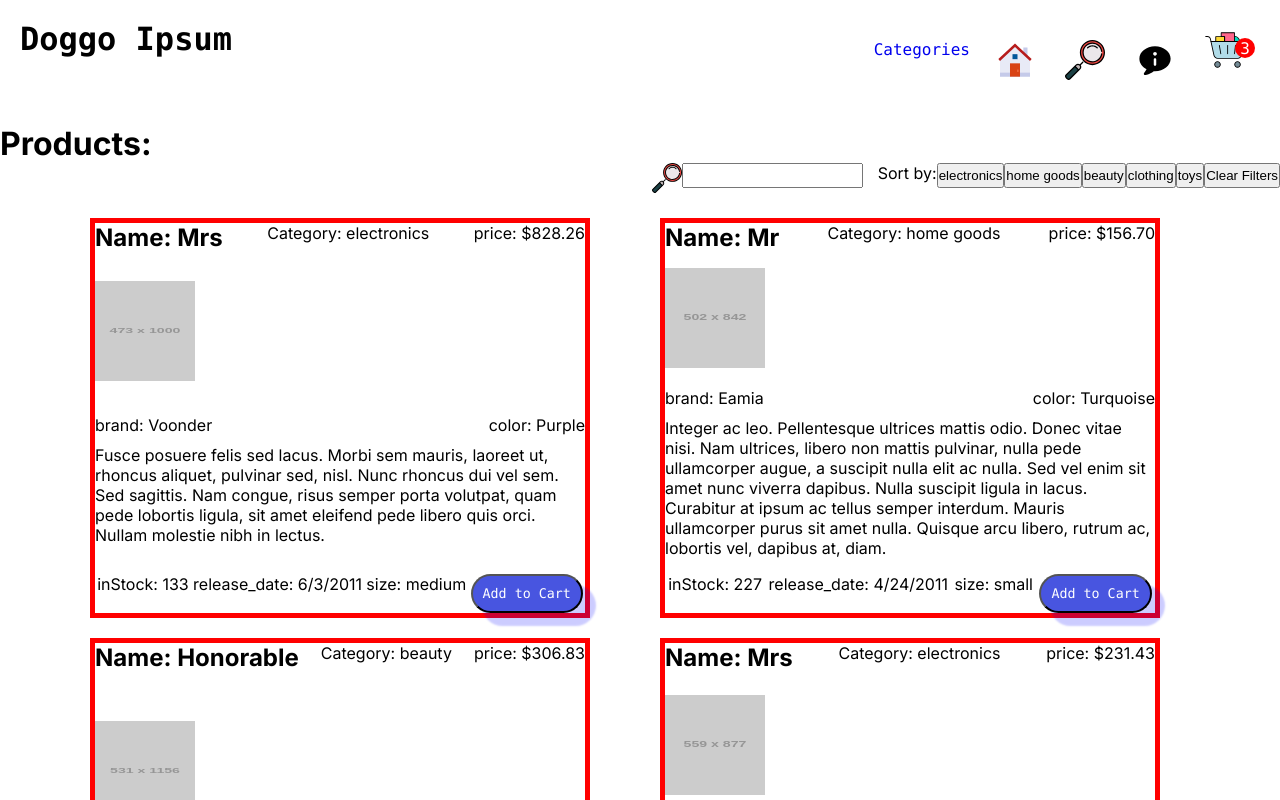
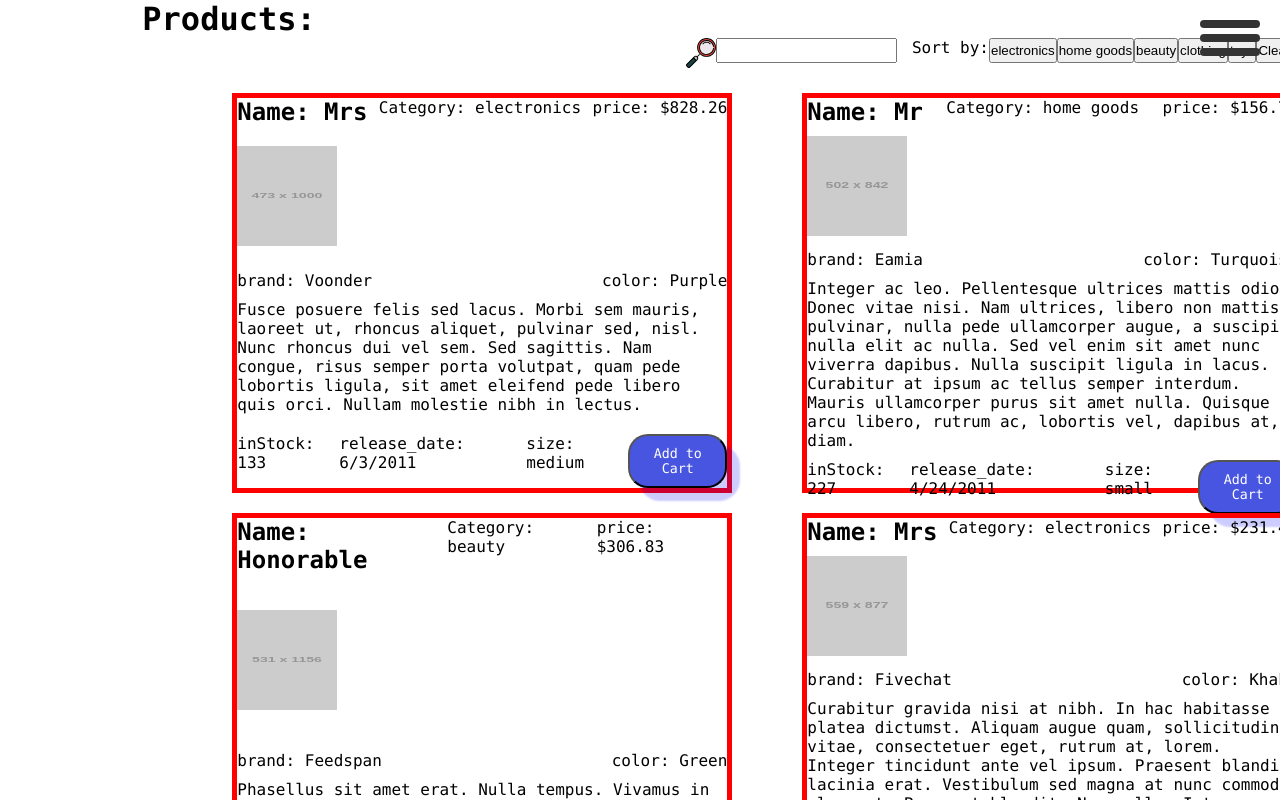
Before and after one commit to Erikang20/Fun_ecommerce_company, a Next.js app: page /collections in a window 1280 px wide. Shown: the top 800 px of the page. Built offline with nearby package versions, Linux system fonts and the light colour scheme.

Commit message:
for fun: creating a better menu

```diff
--- /dev/null
+++ b/app/components/Button.tsx
@@ -0,0 +1,26 @@
+import Link from "next/link";
+import styles from "./styles.module.css";
+
+export const ButtonMenu = () => {
+	return (
+		<>
+			<label className={styles.hamburgerBtn}>
+				<input type="checkbox" />
+			</label>
+			<aside className={styles.sidebarHamburger}>
+				<nav className={styles.navContainer}>
+					<Link href="/category">Categories</Link>
+					<Link href="/">Home</Link>
+					<Link href="/collections">Products</Link>
+					<Link href="/about">About us</Link>
+					<div className={styles.shoppingCartContainer}>
+						<Link href="/cart" className={styles.shoppingCart}>
+							Cart
+							<div className={styles.cartCounter}>3</div>
+						</Link>
+					</div>
+				</nav>
+			</aside>
+		</>
+	);
+};
--- a/app/components/Header.tsx
+++ /dev/null
@@ -1,46 +0,0 @@
-"use client";
-import React, { useState } from "react";
-import Image from "next/image";
-import Link from "next/link";
-import styles from "./styles.module.css";
-import ShoppingCart from "@assets/shopping-cart.svg";
-import SearchIcon from "@assets/search.svg";
-import HomeIcon from "@assets/home.svg";
-import AboutUs from "@assets/about-us.svg";
-
-export const Header = () => {
-	const handleClick = () => {
-		console.log("click");
-	};
-
-	return (
-		<div className={styles.header}>
-			<div>
-				<h1>Doggo Ipsum</h1>
-			</div>
-
-			<nav className={styles.navContainer}>
-				<Link href="/category">Categories</Link>
-				<Link href="/">
-					<Image src={HomeIcon} alt={""} height={40} width={50} />
-				</Link>
-				<Link href="/collections">
-					<Image src={SearchIcon} alt={""} height={40} width={50} />
-				</Link>
-				<Link href="/about">
-					<Image src={AboutUs} alt={""} height={40} width={50} />
-				</Link>
-				<div className={styles.shoppingCartContainer}>
-					<Link
-						href="/cart"
-						className={styles.shoppingCart}
-						onClick={handleClick}
-					>
-						<Image src={ShoppingCart} alt={""} height={40} width={50} />
-						<div className={styles.cartCounter}>3</div>
-					</Link>
-				</div>
-			</nav>
-		</div>
-	);
-};
--- a/app/components/styles.module.css
+++ b/app/components/styles.module.css
@@ -1,32 +1,113 @@
-.header {
+/**
+* Hamburger button
+*/
+
+.hamburgerBtn {
+	/**
+  * using the height of the element and multiplying by the square root of 2
+  */
+	--x-width: calc(var(--hamburger-height) * 1.41421356237);
 	display: flex;
-	justify-content: space-between;
-	margin: 20px;
-	margin-right: auto;
-	font-family: var(--font-mono);
+	flex-direction: column;
+	gap: 6px;
+	width: max-content;
+	position: absolute;
+	top: 20px;
+	right: 20px;
+	z-index: 2;
+	cursor: pointer;
+}
+
+.hamburgerBtn:has(input:checked) {
+	--foreground: white;
+	--background: #333;
+}
+
+.hamburgerBtn:has(input:focus-visible)::before,
+.hamburgerBtn:has(input:focus-visible)::after,
+.hamburgerBtn input:focus-visible {
+	border: 1px solid var(--background);
+	box-shadow: 0 0 0 1px var(--foreground);
+}
+
+.hamburgerBtn::before,
+.hamburgerBtn::after,
+.hamburgerBtn input {
+	content: "";
+	width: var(--bar-width);
+	height: var(--bar-height);
+	background-color: var(--foreground);
+	border-radius: 9999px;
+	transform-origin: left center;
+	transition: opacity var(--animation-timing), width var(--animation-timing),
+		rotate var(--animation-timing),
+		translate var(--animation-timing) background-color var(--animation-timing);
+}
+
+.hamburgerBtn input {
+	appearance: none;
+	padding: 0;
+	margin: 0;
+	outline: none;
+	pointer-events: none;
+}
+
+.hamburgerBtn:has(input:checked)::before {
+	rotate: 45deg;
+	width: var(--x-width);
+	translate: 0 calc(var(--bar-height) / -2);
+	/* z-index: 2; */
+	/* background-color: var(--background); */
+}
+
+.hamburgerBtn:has(input:checked)::after {
+	rotate: -45deg;
+	width: var(--x-width);
+	translate: 0 calc(var(--bar-height) / 2);
+	/* z-index: 2; */
+	/* background-color: var(--background); */
+}
+
+.hamburgerBtn input:checked {
+	opacity: 0;
+	width: 0;
+}
+
+.sidebarHamburger {
+	translate: 300%;
+	position: relative;
+	padding: 0.5rem 23px;
+	padding-top: calc(var(--hamburger-height) + var(--hamburger-margin) + 1rem);
+	left: 91%;
+	/* z-index: 2; */
+	background-color: var(--foreground);
+	color: var(--background);
+	height: 100vh;
+	transition: translate var(--animation-timing);
+	min-height: 100vh;
+}
+
+.hamburgerBtn:has(input:checked) + .sidebarHamburger {
+	translate: 60%;
 }
 
 .navContainer {
 	display: flex;
-	padding: 20px;
-	align-content: space-around;
-	flex-wrap: wrap;
+	flex-direction: column;
 }
 
-.navContainer a:link {
-	padding: 0 10px;
+.navContainer a {
+	padding: 0 0 10px;
 	text-decoration: none;
+	color: rgba(255, 255, 255, 0.75);
+	transition: all 0.4s;
 }
 
-.shoppingCart {
-	height: 3rem;
-	border-radius: 50%;
-	text-align: center;
-	bottom: 10px;
-	position: relative;
+.navContainer a:hover {
+	color: rgba(255, 255, 255, 1);
 }
 
-.cartCounter {
+/* .cartCounter {
 	display: flex;
 	border-radius: 50%;
 	background-color: red;
@@ -40,6 +121,14 @@
 	right: 0;
 	transform: translate(-5px, -80%);
 }
+
+.shoppingCart {
+	height: 3rem;
+	border-radius: 50%;
+	text-align: center;
+	bottom: 10px;
+	position: relative;
+} */
 
 .searchAndFilterContainer {
 	display: flex;
--- a/app/globals.css
+++ b/app/globals.css
@@ -3,6 +3,18 @@
 	--font-mono: ui-monospace, Menlo, Monaco, "Cascadia Mono", "Segoe UI Mono",
 		"Roboto Mono", "Oxygen Mono", "Ubuntu Monospace", "Source Code Pro",
 		"Fira Mono", "Droid Sans Mono", "Courier New", monospace;
+	--bar-width: 60px;
+	--bar-height: 8px;
+	--hamburger-gap: 6px;
+	--animation-timing: 200ms ease-in-out;
+	--hamburger-margin: 8px;
+	--foreground: #333;
+	--background: white;
+	/**
+  * Determining the height of the element
+  * There are three bars, and two gaps
+  */
+	--hamburger-height: calc(var(--bar-height) * 3 + var(--hamburger-gap) * 2);
 }
 
 * {
@@ -15,6 +27,15 @@ html,
 body {
 	max-width: 100vw;
 	overflow-x: hidden;
+}
+
+.mainBody {
+	display: flex;
+	/* justify-content: space-between; */
+	/* margin: 20px;
+	margin-right: auto; */
+	font-family: var(--font-mono);
+	/* color: #fff; */
 }
 /* :root {
 	--max-width: 1100px;
--- a/app/layout.tsx
+++ b/app/layout.tsx
@@ -1,7 +1,7 @@
 import type { Metadata } from "next";
 import { Inter } from "next/font/google";
 import "./globals.css";
-import { Header } from "./components/Header";
+import { ButtonMenu } from "./components/Button";
 
 const inter = Inter({ subsets: ["latin"] });
 
@@ -18,8 +18,11 @@ export default function RootLayout({
 	return (
 		<html lang="en">
 			<body className={inter.className}>
-				<Header />
-				{children}
+				<div className="mainBody">
+					{/* <h1>Doggo Ipsum</h1> */}
+					<ButtonMenu />
+					{children}
+				</div>
 			</body>
 		</html>
 	);
```
Also changed, not shown: app/components/DropDownButton.tsx (deleted, +0 -42 lines).
